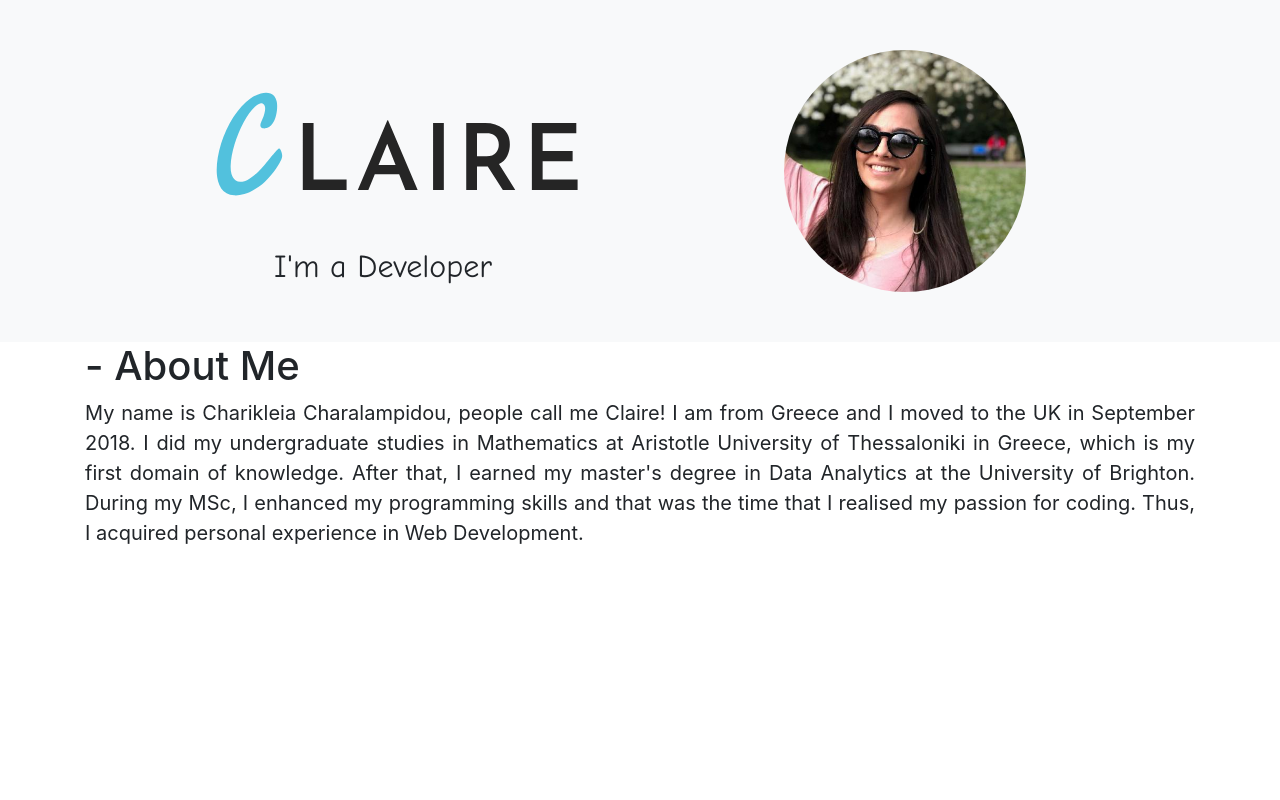
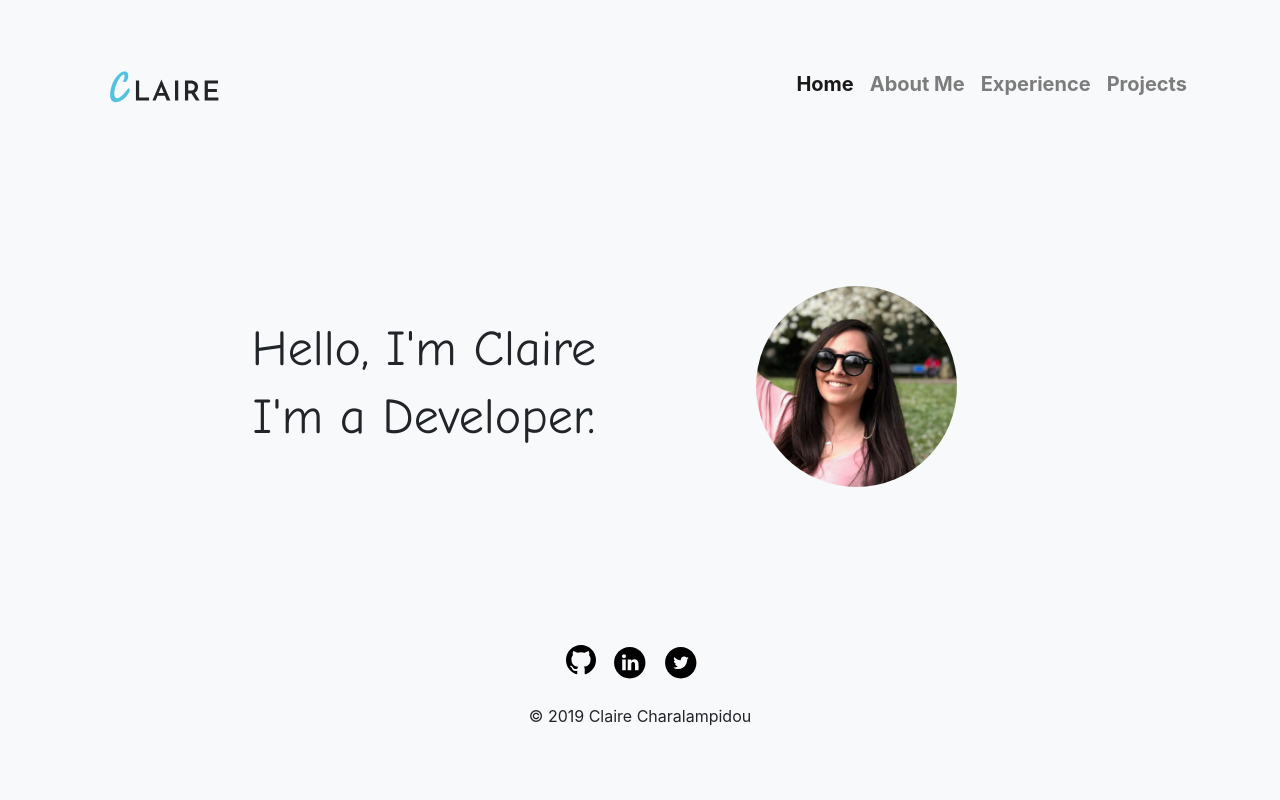
Before and after one commit to dotclaire/dotclaire.im, a Gatsby site: page / in a window 1280 px wide. Built offline with nearby package versions, Linux system fonts and the light colour scheme; Gatsby itself is replaced by a stand-in of ours.

Commit message:
Adding navbar-footer, setting up CSS and Bootstrap

```diff
--- a/gatsby-browser.js
+++ b/gatsby-browser.js
@@ -1 +1,2 @@
+import "bootstrap/dist/css/bootstrap.css"
 import "./src/styles/global.css"
--- /dev/null
+++ b/src/components/Footer.js
@@ -0,0 +1,30 @@
+import React from "react"
+import { Github } from "../icons/Github"
+import { Linkedin } from "../icons/Linkedin"
+import { Twitter } from "../icons/Twitter"
+
+export class Footer extends React.Component {
+  render() {
+    return (
+      <footer className="bg-light py-5">
+        <div className="container">
+          <div className="row justify-content-center">
+            <a href="https://www.github.com/clchar" className="pr-3">
+              <Github />
+            </a>
+            <a href="https://www.linkedin.com/in/clchar" className="pr-3">
+              <Linkedin />
+            </a>
+            <a href="https://www.twitter.com/CCharalampidou" className="pr-3">
+              <Twitter />
+            </a>
+          </div>
+
+          <div className="row p-4 justify-content-center">
+            &copy; 2019 Claire Charalampidou
+          </div>
+        </div>
+      </footer>
+    )
+  }
+}
--- /dev/null
+++ b/src/components/Navbar.js
@@ -0,0 +1,53 @@
+import React from "react"
+import { Logo } from "../icons/Logo"
+
+export class Navbar extends React.Component {
+  render() {
+    return (
+      <nav className="navbar navbar-expand-lg navbar-light bg-light">
+        <div className="container">
+          <div>
+            <a className="navbar-brand" href="/">
+              <Logo className="logo" />
+            </a>
+            <button
+              className="navbar-toggler"
+              type="button"
+              data-toggle="collapse"
+              data-target="#navbarSupportedContent"
+              aria-controls="navbarSupportedContent"
+              aria-expanded="false"
+              aria-label="Toggle navigation"
+            >
+              <span className="navbar-toggler-icon"></span>
+            </button>
+          </div>
+          <div className="nav-menu" id="navbarSupportedContent">
+            <ul className="navbar-nav mr-auto d-flex justify-content-end">
+              <li className="nav-item active">
+                <a className="nav-link font-weight-bold h5" href="/">
+                  Home <span className="sr-only">(current)</span>
+                </a>
+              </li>
+              <li className="nav-item">
+                <a className="nav-link font-weight-bold h5" href="#">
+                  About Me
+                </a>
+              </li>
+              <li className="nav-item dropdown">
+                <a className="nav-link font-weight-bold h5" href="#">
+                  Experience
+                </a>
+              </li>
+              <li className="nav-item dropdown">
+                <a className="nav-link font-weight-bold h5" href="#">
+                  Projects
+                </a>
+              </li>
+            </ul>
+          </div>
+        </div>
+      </nav>
+    )
+  }
+}
--- /dev/null
+++ b/src/icons/Github.js
@@ -0,0 +1,14 @@
+import React from "react"
+
+export const Github = () => {
+  return (
+    <svg
+      xmlns="http://www.w3.org/2000/svg"
+      width="30"
+      height="30"
+      viewBox="0 0 1024 1024"
+    >
+      <path d="M512 0C229.25 0 0 229.25 0 512c0 226.25 146.688 418.125 350.156 485.812 25.594 4.688 34.938-11.125 34.938-24.625 0-12.188-.469-52.562-.719-95.312C242 908.812 211.906 817.5 211.906 817.5c-23.312-59.125-56.844-74.875-56.844-74.875-46.531-31.75 3.53-31.125 3.53-31.125 51.406 3.562 78.47 52.75 78.47 52.75 45.688 78.25 119.875 55.625 149 42.5 4.654-33 17.904-55.625 32.5-68.375-113.656-12.937-233.218-56.875-233.218-253.063 0-55.938 19.969-101.562 52.656-137.406-5.219-13-22.844-65.094 5.062-135.562 0 0 42.938-13.75 140.812 52.5 40.812-11.406 84.594-17.031 128.125-17.219 43.5.188 87.312 5.875 128.188 17.281 97.688-66.312 140.688-52.5 140.688-52.5 28 70.531 10.375 122.562 5.125 135.5 32.812 35.844 52.625 81.469 52.625 137.406 0 196.688-119.75 240-233.812 252.688 18.438 15.875 34.75 47 34.75 94.75 0 68.438-.688 123.625-.688 140.5 0 13.625 9.312 29.562 35.25 24.562C877.438 930 1024 738.125 1024 512 1024 229.25 794.75 0 512 0z"></path>
+    </svg>
+  )
+}
--- /dev/null
+++ b/src/icons/Linkedin.js
@@ -0,0 +1,22 @@
+import React from "react"
+
+export const Linkedin = () => {
+  return (
+    <svg
+      xmlns="http://www.w3.org/2000/svg"
+      width="35"
+      height="35"
+      enableBackground="new 0 0 67 67"
+      version="1.1"
+      viewBox="0 0 67 67"
+      xmlSpace="preserve"
+    >
+      <path
+        fill="#010101"
+        fillRule="evenodd"
+        d="M50.837 48.137V36.425c0-6.275-3.35-9.195-7.816-9.195-3.604 0-5.219 1.983-6.119 3.374V27.71h-6.79c.09 1.917 0 20.427 0 20.427h6.79V36.729c0-.609.044-1.219.224-1.655.49-1.22 1.607-2.483 3.482-2.483 2.458 0 3.44 1.873 3.44 4.618v10.929h6.789zM22.959 24.922c2.367 0 3.842-1.57 3.842-3.531-.044-2.003-1.475-3.528-3.797-3.528s-3.841 1.524-3.841 3.528c0 1.961 1.474 3.531 3.753 3.531h.043zM34 64C17.432 64 4 50.568 4 34 4 17.431 17.432 4 34 4s30 13.431 30 30c0 16.568-13.432 30-30 30zm-7.646-15.863V27.71h-6.789v20.427h6.789z"
+        clipRule="evenodd"
+      ></path>
+    </svg>
+  )
+}
--- a/src/pages/Logo.js
+++ b/src/icons/Logo.js
@@ -4,8 +4,8 @@ export const Logo = () => {
   return (
     <svg
       xmlns="http://www.w3.org/2000/svg"
-      width="500"
-      height="200"
+      width="150"
+      height="150"
       viewBox="0 0 500 200"
     >
       <g
--- /dev/null
+++ b/src/icons/Twitter.js
@@ -0,0 +1,22 @@
+import React from "react"
+
+export const Twitter = () => {
+  return (
+    <svg
+      xmlns="http://www.w3.org/2000/svg"
+      width="35"
+      height="35"
+      enableBackground="new 0 0 67 67"
+      version="1.1"
+      viewBox="0 0 67 67"
+      xmlSpace="preserve"
+    >
+      <path
+        fill="#010101"
+        fillRule="evenodd"
+        d="M38.167 22.283c-2.619.953-4.274 3.411-4.086 6.101l.063 1.038-1.048-.127c-3.813-.487-7.145-2.139-9.974-4.915l-1.383-1.377-.356 1.017c-.754 2.267-.272 4.661 1.299 6.271.838.89.649 1.017-.796.487-.503-.169-.943-.296-.985-.233-.146.149.356 2.076.754 2.839.545 1.06 1.655 2.097 2.871 2.712l1.027.487-1.215.021c-1.173 0-1.215.021-1.089.467.419 1.377 2.074 2.839 3.918 3.475l1.299.444-1.131.678a11.751 11.751 0 01-5.616 1.567c-.944.021-1.719.106-1.719.17 0 .211 2.557 1.397 4.044 1.864 4.463 1.377 9.765.783 13.746-1.568 2.829-1.674 5.657-5 6.978-8.221.713-1.715 1.425-4.851 1.425-6.354 0-.975.063-1.102 1.236-2.267.692-.678 1.341-1.419 1.467-1.631.21-.403.188-.403-.88-.043-1.781.636-2.033.551-1.152-.402.649-.678 1.425-1.907 1.425-2.267 0-.063-.314.042-.671.233-.377.212-1.215.53-1.844.72l-1.131.361-1.027-.7c-.566-.381-1.361-.805-1.781-.932-1.069-.296-2.704-.254-3.668.085zM34 64C17.432 64 4 50.568 4 34 4 17.431 17.432 4 34 4s30 13.431 30 30c0 16.568-13.432 30-30 30z"
+        clipRule="evenodd"
+      ></path>
+    </svg>
+  )
+}
--- a/src/pages/Home.js
+++ /dev/null
@@ -1,49 +0,0 @@
-import React from "react"
-import { Logo } from "./Logo"
-
-export class Home extends React.Component {
-  render() {
-    return (
-      <div>
-        <div className="bg-light">
-          <div className="container">
-            <div className="row p-5">
-              <div className="col d-flex flex-column justify-content-center align-items-center">
-                <Logo />
-                <h2>I'm a Developer</h2>
-              </div>
-              <div className="col d-flex justify-content-center align-items-center">
-                <img
-                  className="rounded-circle w-50"
-                  src="53490573.jpeg"
-                  alt="portrait"
-                />
-              </div>
-            </div>
-          </div>
-        </div>
-        <div className="">
-          <div className="container">
-            <div className="row">
-              <div className="col">
-                <h1>- About Me</h1>
-                <p className="summary">
-                  My name is Charikleia Charalampidou, people call me Claire! I
-                  am from Greece and I moved to the UK in September 2018. I did
-                  my undergraduate studies in Mathematics at Aristotle
-                  University of Thessaloniki in Greece, which is my first domain
-                  of knowledge. After that, I earned my master's degree in Data
-                  Analytics at the University of Brighton. During my MSc, I
-                  enhanced my programming skills and that was the time that I
-                  realised my passion for coding. Thus, I acquired personal
-                  experience in Web Development.
-                </p>
-                <h1></h1>
-              </div>
-            </div>
-          </div>
-        </div>
-      </div>
-    )
-  }
-}
--- a/src/pages/index.js
+++ b/src/pages/index.js
@@ -1,11 +1,31 @@
 import React from "react"
-import "bootstrap/dist/css/bootstrap.min.css"
-import { Home } from "./Home"
+import { Navbar } from "../components/Navbar"
+import { Footer } from "../components/Footer"
 
-class App extends React.Component {
+export default class Home extends React.Component {
   render() {
-    return <Home />
+    return (
+      <div className="d-flex flex-column home">
+        <Navbar />
+        <div className="bg-light d-flex flex-fill">
+          <div className="container d-flex justify-content-center align-items-center">
+            <div className="row d-flex justify-content-center">
+              <div className="col d-flex flex-column justify-content-center align-items-center">
+                <h1>Hello, I'm Claire</h1>
+                <h2>I'm a Developer.</h2>
+              </div>
+              <div className="col d-flex justify-content-center">
+                <img
+                  className="rounded-circle w-50"
+                  src="53490573.jpeg"
+                  alt="portrait"
+                />
+              </div>
+            </div>
+          </div>
+        </div>
+        <Footer />
+      </div>
+    )
   }
 }
-
-export default App
--- a/src/styles/global.css
+++ b/src/styles/global.css
@@ -1,11 +1,38 @@
+html {
+  position: relative;
+  height: 100%;
+}
+
+body {
+  height: 100%;
+}
+
+#___gatsby {
+  height: 100%;
+}
+
+#gatsby-focus-wrapper {
+  height: 100%;
+}
+
+.home {
+  height: 100%;
+}
+
+.nav-menu {
+  display: flex;
+}
+
+.logo {
+  width: 30px;
+}
+
+.home-main {
+  padding-top: 110px;
+}
+
+h1,
 h2 {
   font-family: "Comic Sans MS", cursive, sans-serif;
+  font-size: 50px;
 }
-
-.summary {
-  text-align: justify;
-}
-
-p {
-  font-size: 20px;
-}
```
